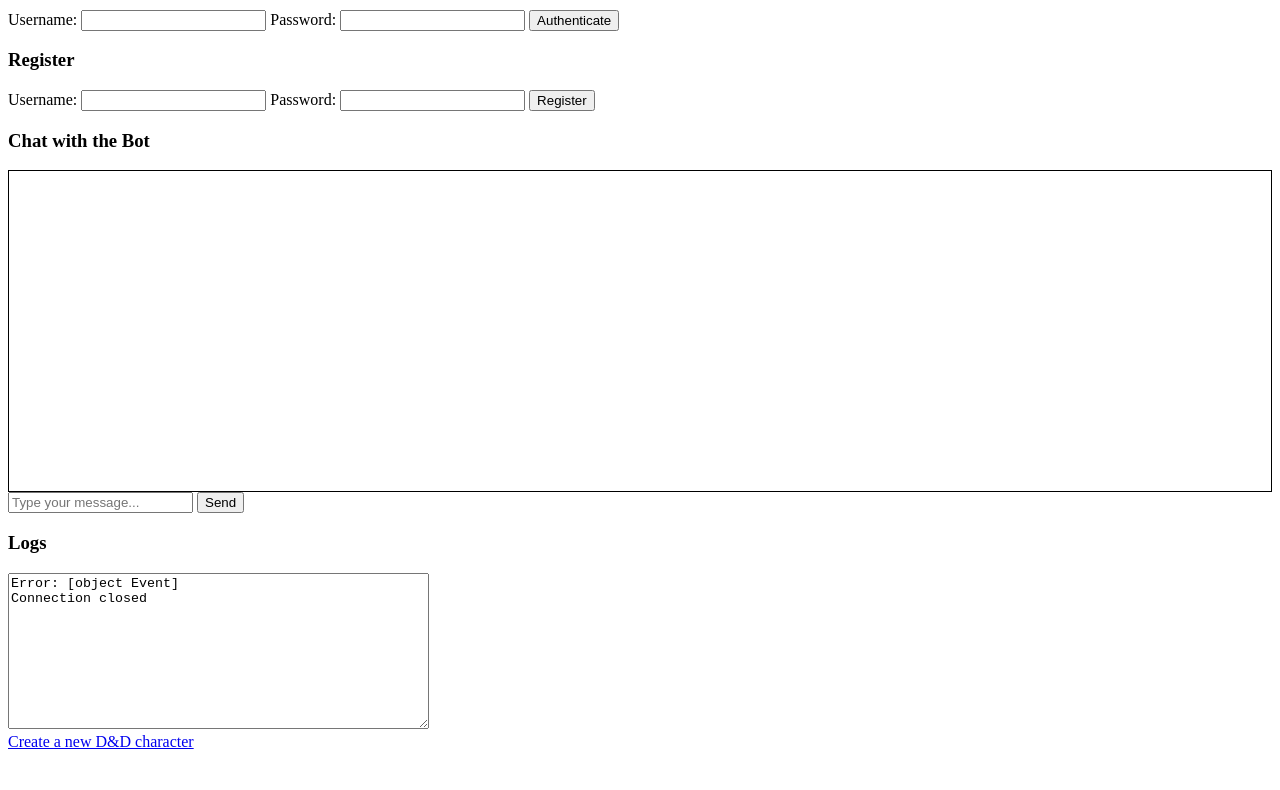
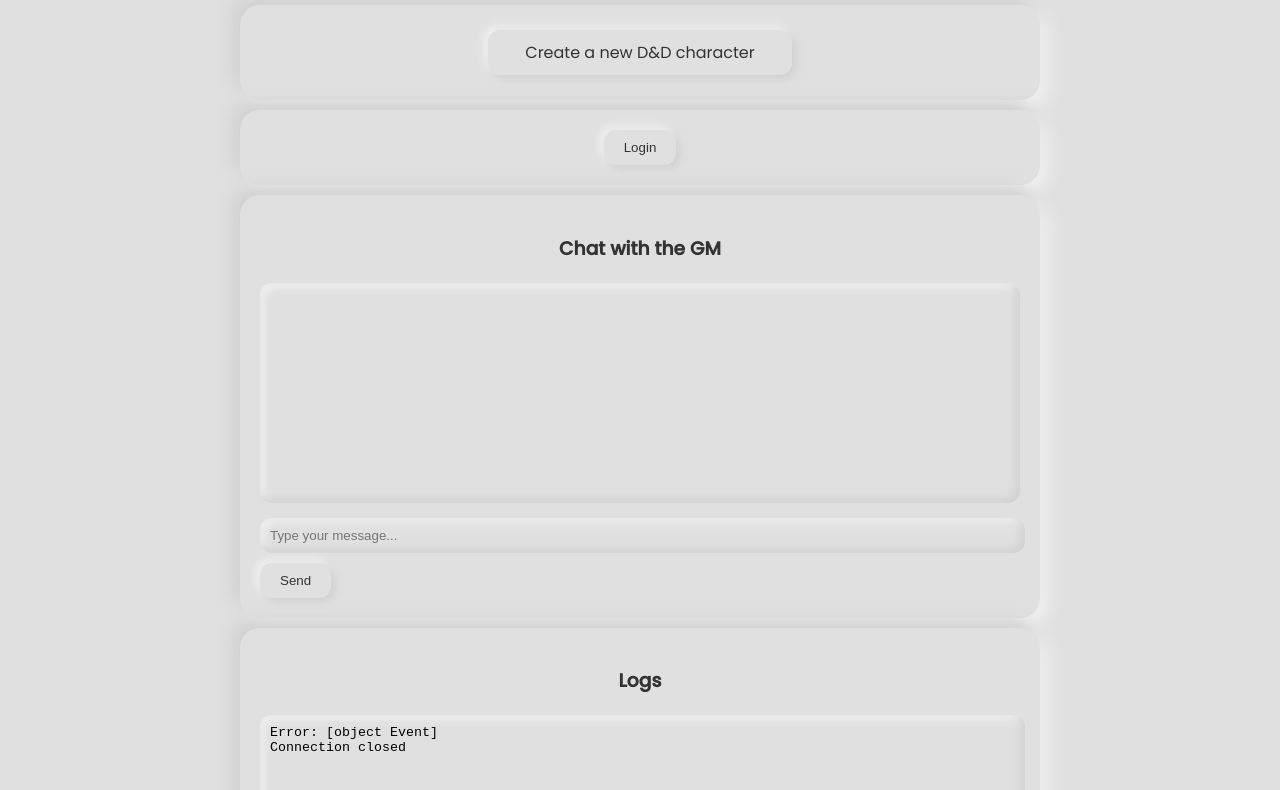
Before and after one commit to CapTomas/GameMaster, a plain HTML site: page client/index.html in a window 1280 px wide. Shown: the part 98-888 px from the top of the page. Before the commit the page ends 857 px from the top, so only its background shows below. Drawn offline with Linux system fonts and the light colour scheme.

Commit message:
Client js and css

```diff
--- /dev/null
+++ b/client/css/style.css
@@ -0,0 +1,91 @@
+@import url('https://fonts.googleapis.com/css2?family=Poppins:wght@300;400;500&display=swap');
+
+body {
+    font-family: 'Poppins', sans-serif;
+    background-color: #e0e0e0;
+    transition: all 0.3s ease;
+    color: #333;
+    display: flex;
+    flex-direction: column;
+    align-items: center;
+}
+
+.container {
+    max-width: 800px;
+    width: 100%;
+    padding: 20px;
+}
+
+h2, h3 {
+    text-align: center;
+    margin-bottom: 20px;
+}
+
+.neu-card {
+    background: #e0e0e0;
+    border-radius: 20px;
+    padding: 20px;
+    margin: 10px 0;
+    box-shadow: -8px -8px 16px #d1d1d1, 8px 8px 16px #f1f1f1;
+    transition: all 0.3s ease;
+}
+
+.neu-card:hover {
+    box-shadow: -4px -4px 8px #d1d1d1, 4px 4px 8px #f1f1f1;
+}
+
+a, button {
+    display: inline-block;
+    padding: 10px 20px;
+    text-decoration: none;
+    border-radius: 12px;
+    background: #e0e0e0;
+    color: #333;
+    cursor: pointer;
+    border: none;
+    outline: none;
+    box-shadow: 4px 4px 8px #d1d1d1, -4px -4px 8px #f1f1f1;
+    transition: all 0.3s ease;
+}
+
+a:hover, button:hover {
+    box-shadow: inset 1px 1px 2px #d1d1d1, inset -1px -1px 2px #f1f1f1;
+}
+
+.toggle-button {
+    margin: 0 5px;
+}
+
+input, textarea {
+    width: 98%;
+    padding: 10px;
+    border: none;
+    border-radius: 12px;
+    background: #e0e0e0;
+    margin-bottom: 10px; /* Added spacing between input and the button */
+    box-shadow: inset -4px -4px 8px #d1d1d1, inset 4px 4px 8px #f1f1f1;
+    outline: none;
+    transition: all 0.3s ease;
+}
+
+input:focus, textarea:focus {
+    box-shadow: inset -2px -2px 4px #d1d1d1, inset 2px 2px 4px #f1f1f1;
+}
+
+.input-group {
+    margin-bottom: 15px;
+}
+
+.input-group label {
+    display: block;
+    margin-bottom: 5px;
+}
+
+.chat-box {
+    min-height: 200px;
+    background: #e0e0e0;
+    border-radius: 12px;
+    padding: 10px;
+    box-shadow: inset -4px -4px 8px #d1d1d1, inset 4px 4px 8px #f1f1f1;
+    margin-bottom: 15px;
+}
--- a/client/index.html
+++ b/client/index.html
@@ -3,49 +3,70 @@
 
 <head>
     <meta charset="UTF-8">
+    <link rel="stylesheet" href="css/style.css">
     <meta name="viewport" content="width=device-width, initial-scale=1.0">
-    <title>WebSocket Game Client</title>
+    <title>GameMaster Client</title>
 </head>
 
 <body>
-    <h2>WebSocket Game Client</h2>
 
-    <!-- Authentication Section -->
-    <div>
-        <h3>Authenticate</h3>
+<div class="container">
+    <h2>GameMaster Client</h2>
+
+    <!-- Link to Character Creation -->
+    <div class="neu-card">
+
+        <a href="creation.html" style="margin:5px 30%; display:flex; align-items:center; justify-content:center;">Create a new D&D character</a>
+    </div>
+
+    <!-- Authentication / Registration section -->
+    <div class="neu-card">
+        <div class="toggle-section"  style="margin: 0 30%; display:flex; align-items:center; justify-content:center;">
+            <button class="toggle-button auth-button" onclick="switchMode('auth')">Login</button>
+            <button class="toggle-button reg-button" style="display: none;" onclick="switchMode('register')">Registration</button>
+        </div>
+
+        <div class="auth-section" style="display: none;">
+            <h3>Login</h3>
+            <div class="input-group">
                 <label for="authUsername">Username:</label>
                 <input type="text" id="authUsername">
+            </div>
+            <div class="input-group">
                 <label for="authPassword">Password:</label>
                 <input type="password" id="authPassword">
-        <button onclick="authenticate()">Authenticate</button>
+            </div>
+            <button onclick="authenticate()">Login</button>
         </div>
 
-    <!-- Registration Section -->
-    <div>
-        <h3>Register</h3>
+        <div class="reg-section" style="display: none;">
+            <h3>Registration</h3>
+            <div class="input-group">
                 <label for="regUsername">Username:</label>
                 <input type="text" id="regUsername">
+            </div>
+            <div class="input-group">
                 <label for="regPassword">Password:</label>
                 <input type="password" id="regPassword">
-        <button onclick="register()">Register</button>
+            </div>
+            <button onclick="register()">Registration</button>
+        </div>
     </div>
 
     <!-- Chat Interface -->
-    <div>
-        <h3>Chat with the Bot</h3>
-        <div id="chatBox" style="border: 1px solid black; height: 300px; overflow-y: scroll; padding: 10px;"></div>
+    <div class="neu-card">
+        <h3>Chat with the GM</h3>
+        <div id="chatBox" class="chat-box"></div>
         <input type="text" id="chatInput" placeholder="Type your message...">
         <button onclick="sendMessageToBot()">Send</button>
     </div>
 
     <!-- Log Section -->
-    <div>
+    <div class="neu-card">
         <h3>Logs</h3>
         <textarea id="log" rows="10" cols="50" readonly></textarea>
     </div>
-
-    <!-- Link to Character Creation -->
-    <a href="creation.html">Create a new D&D character</a>
+</div>
 
 <script src="js/client.js"></script>
 </body>
--- a/client/js/client.js
+++ b/client/js/client.js
@@ -34,6 +34,26 @@ socket.addEventListener('close', (event) => {
     logMessage('Connection closed');
 });
 
+function switchMode(mode) {
+    const authButton = document.querySelector('.auth-button');
+    const regButton = document.querySelector('.reg-button');
+    const authSection = document.querySelector('.auth-section');
+    const regSection = document.querySelector('.reg-section');
+
+    if (mode === 'auth') {
+        authSection.style.display = 'block';
+        regSection.style.display = 'none';
+        authButton.style.display = 'none';
+        regButton.style.display = 'block';
+    } else if (mode === 'register') {
+        authSection.style.display = 'none';
+        regSection.style.display = 'block';
+        authButton.style.display = 'block';
+        regButton.style.display = 'none';
+    }
+}
+
+
 function authenticate() {
     let username = document.getElementById('authUsername').value;
     let password = document.getElementById('authPassword').value;
```
Also changed, not shown: client/creation.html (+1 -0 lines). Lines whose indentation alone changed are shown as unchanged.
